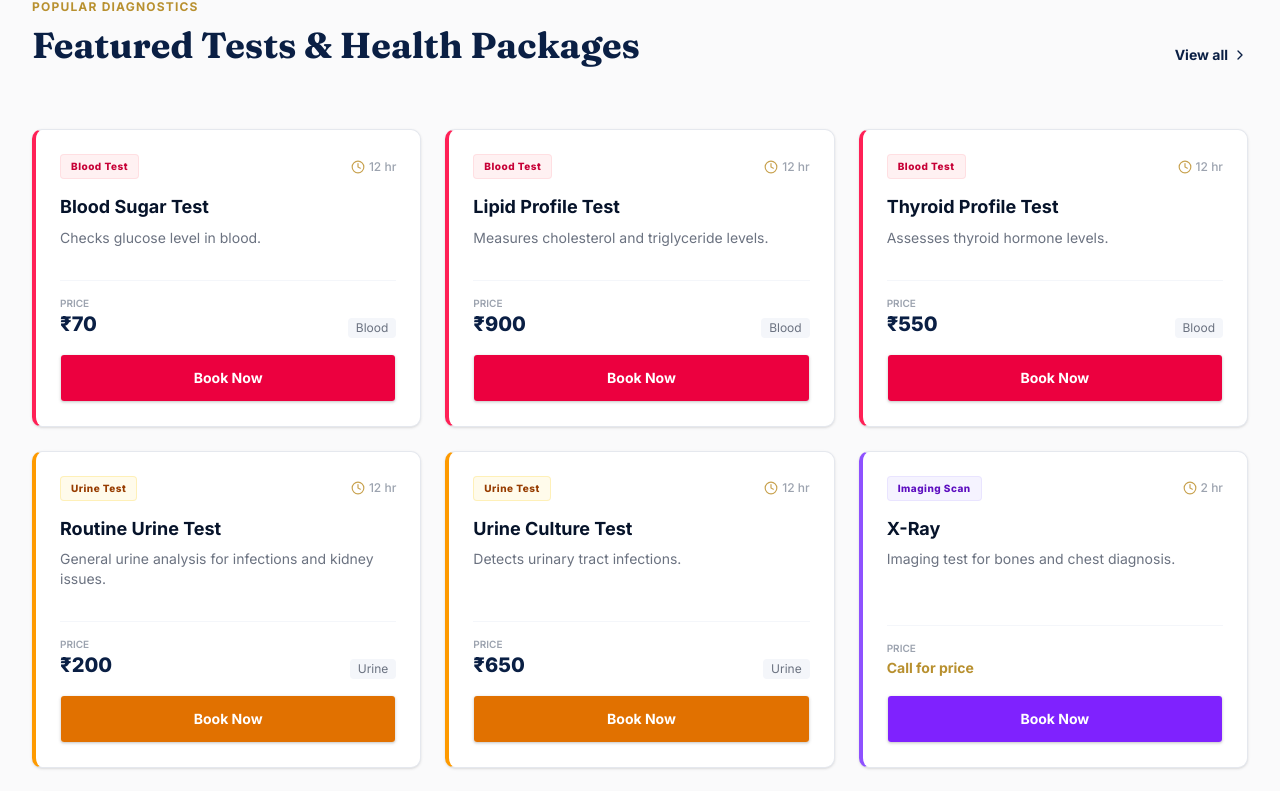
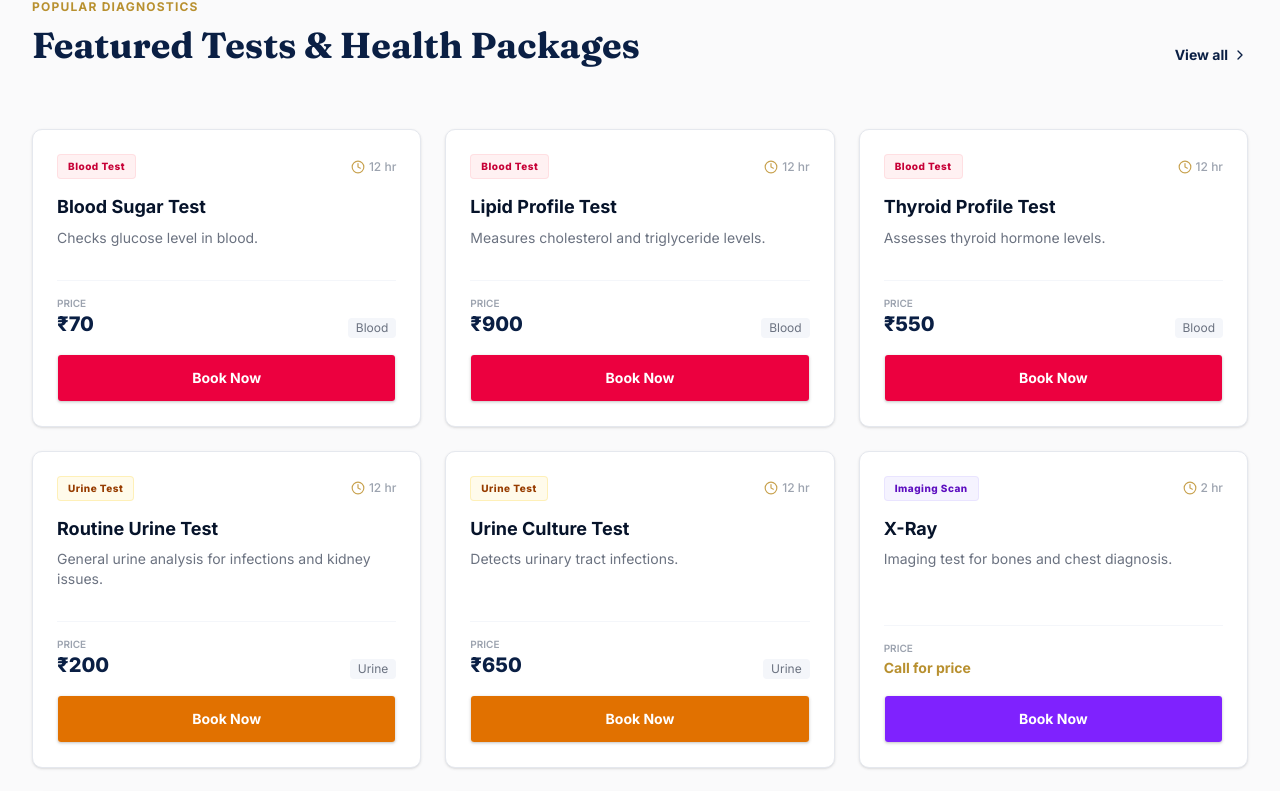
Before and after one commit to Habib7442/metro-city-diagnostics, a Next.js app: page / in a window 1280 px wide. Shown: the part 2899-3690 px from the top of the page. Built offline with nearby package versions, Linux system fonts and the light colour scheme.

Commit message:
style: remove left-side colored accents from diagnostic test cards for clean simple aesthetic

```diff
--- a/app/page.tsx
+++ b/app/page.tsx
@@ -506,31 +506,31 @@ export default function Home() {
                 checkIconStyle = "text-emerald-500";
                 buttonStyle = "bg-emerald-700 hover:bg-emerald-800 text-white";
               } else if (isBlood) {
-                cardStyle = "hover:shadow-md hover:shadow-rose-50/50 hover:border-rose-300 border-l-4 border-l-rose-500";
+                cardStyle = "hover:shadow-md hover:shadow-rose-50/50 hover:border-rose-300";
                 badgeStyle = "bg-rose-50 text-rose-700 border border-rose-200/50";
                 badgeLabel = "Blood Test";
                 titleStyle = "text-navy-950 group-hover:text-rose-600";
                 buttonStyle = "bg-rose-600 hover:bg-rose-700 text-white";
               } else if (isUrine) {
-                cardStyle = "hover:shadow-md hover:shadow-amber-50/50 hover:border-amber-300 border-l-4 border-l-amber-500";
+                cardStyle = "hover:shadow-md hover:shadow-amber-50/50 hover:border-amber-300";
                 badgeStyle = "bg-amber-50 text-amber-800 border border-amber-200/50";
                 badgeLabel = "Urine Test";
                 titleStyle = "text-navy-950 group-hover:text-amber-600";
                 buttonStyle = "bg-amber-600 hover:bg-amber-700 text-white";
               } else if (isStool) {
-                cardStyle = "hover:shadow-md hover:shadow-emerald-50/50 hover:border-emerald-300 border-l-4 border-l-emerald-500";
+                cardStyle = "hover:shadow-md hover:shadow-emerald-50/50 hover:border-emerald-300";
                 badgeStyle = "bg-emerald-50 text-emerald-800 border border-emerald-200/50";
                 badgeLabel = "Stool Test";
                 titleStyle = "text-navy-950 group-hover:text-emerald-600";
                 buttonStyle = "bg-emerald-600 hover:bg-emerald-700 text-white";
               } else if (isSputum) {
-                cardStyle = "hover:shadow-md hover:shadow-teal-50/50 hover:border-teal-300 border-l-4 border-l-teal-500";
+                cardStyle = "hover:shadow-md hover:shadow-teal-50/50 hover:border-teal-300";
                 badgeStyle = "bg-teal-50 text-teal-800 border border-teal-200/50";
                 badgeLabel = "Sputum Test";
                 titleStyle = "text-navy-950 group-hover:text-teal-600";
                 buttonStyle = "bg-teal-600 hover:bg-teal-700 text-white";
               } else if (isImaging) {
-                cardStyle = "hover:shadow-md hover:shadow-violet-50/50 hover:border-violet-300 border-l-4 border-l-violet-500";
+                cardStyle = "hover:shadow-md hover:shadow-violet-50/50 hover:border-violet-300";
                 badgeStyle = "bg-violet-50 text-violet-800 border border-violet-200/50";
                 badgeLabel = "Imaging Scan";
                 titleStyle = "text-navy-950 group-hover:text-violet-600";
--- a/components/ServicesCatalog.tsx
+++ b/components/ServicesCatalog.tsx
@@ -274,31 +274,31 @@ export default function ServicesCatalog({ initialServices }: Props) {
               checkIconStyle = "text-emerald-500";
               buttonStyle = "bg-emerald-700 hover:bg-emerald-800 text-white";
             } else if (isBlood) {
-              cardStyle = "hover:shadow-md hover:shadow-rose-50/50 hover:border-rose-300 border-l-4 border-l-rose-500";
+              cardStyle = "hover:shadow-md hover:shadow-rose-50/50 hover:border-rose-300";
               badgeStyle = "bg-rose-50 text-rose-700 border border-rose-200/50";
               badgeLabel = "Blood Test";
               titleStyle = "text-navy-950 group-hover:text-rose-600";
               buttonStyle = "bg-rose-600 hover:bg-rose-700 text-white";
             } else if (isUrine) {
-              cardStyle = "hover:shadow-md hover:shadow-amber-50/50 hover:border-amber-300 border-l-4 border-l-amber-500";
+              cardStyle = "hover:shadow-md hover:shadow-amber-50/50 hover:border-amber-300";
               badgeStyle = "bg-amber-50 text-amber-800 border border-amber-200/50";
               badgeLabel = "Urine Test";
               titleStyle = "text-navy-950 group-hover:text-amber-600";
               buttonStyle = "bg-amber-600 hover:bg-amber-700 text-white";
             } else if (isStool) {
-              cardStyle = "hover:shadow-md hover:shadow-emerald-50/50 hover:border-emerald-300 border-l-4 border-l-emerald-500";
+              cardStyle = "hover:shadow-md hover:shadow-emerald-50/50 hover:border-emerald-300";
               badgeStyle = "bg-emerald-50 text-emerald-800 border border-emerald-200/50";
               badgeLabel = "Stool Test";
               titleStyle = "text-navy-950 group-hover:text-emerald-600";
               buttonStyle = "bg-emerald-600 hover:bg-emerald-700 text-white";
             } else if (isSputum) {
-              cardStyle = "hover:shadow-md hover:shadow-teal-50/50 hover:border-teal-300 border-l-4 border-l-teal-500";
+              cardStyle = "hover:shadow-md hover:shadow-teal-50/50 hover:border-teal-300";
               badgeStyle = "bg-teal-50 text-teal-800 border border-teal-200/50";
               badgeLabel = "Sputum Test";
               titleStyle = "text-navy-950 group-hover:text-teal-600";
               buttonStyle = "bg-teal-600 hover:bg-teal-700 text-white";
             } else if (isImaging) {
-              cardStyle = "hover:shadow-md hover:shadow-violet-50/50 hover:border-violet-300 border-l-4 border-l-violet-500";
+              cardStyle = "hover:shadow-md hover:shadow-violet-50/50 hover:border-violet-300";
               badgeStyle = "bg-violet-50 text-violet-800 border border-violet-200/50";
               badgeLabel = "Imaging Scan";
               titleStyle = "text-navy-950 group-hover:text-violet-600";
```
Also changed, not shown: context/progress-tracker.md (+1 -0 lines).
